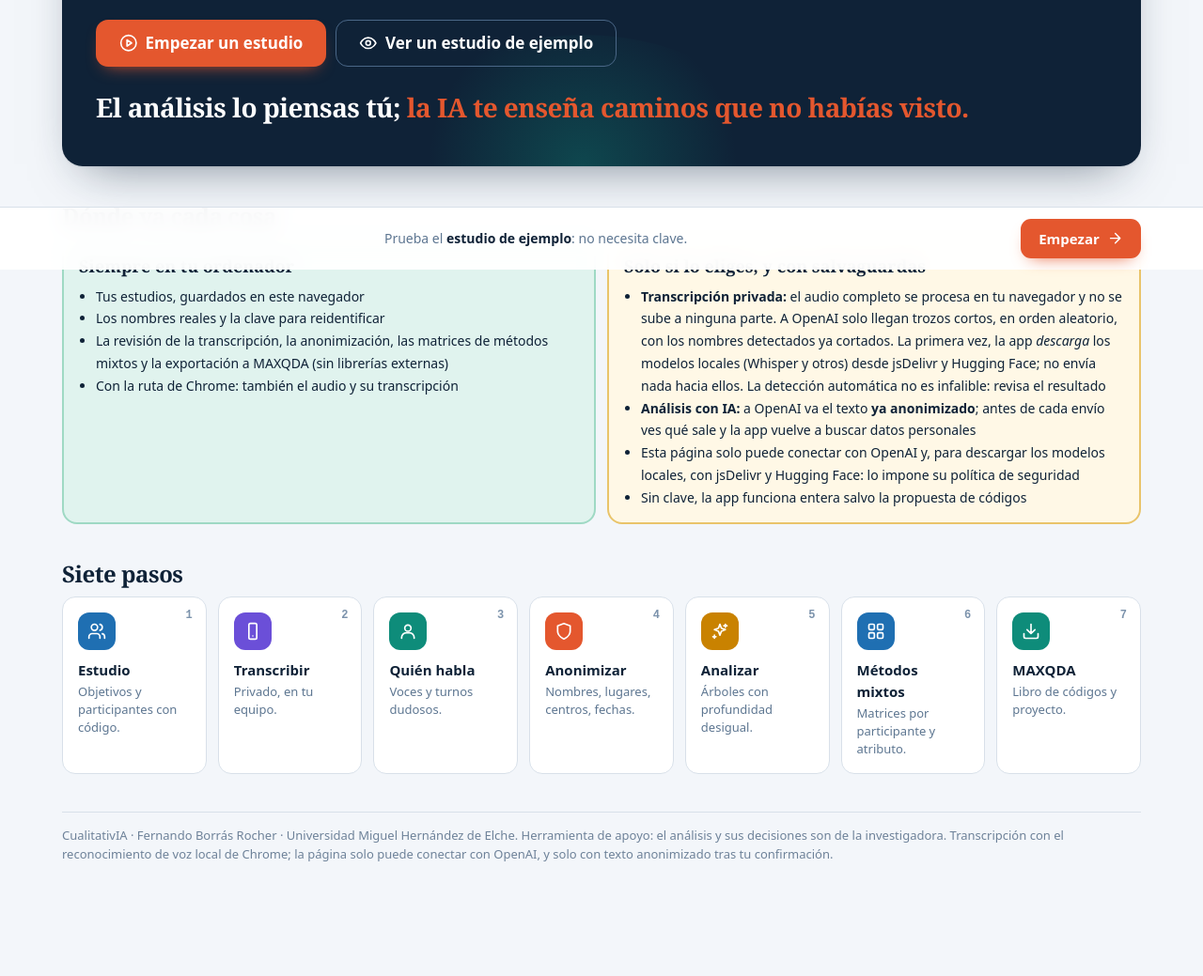
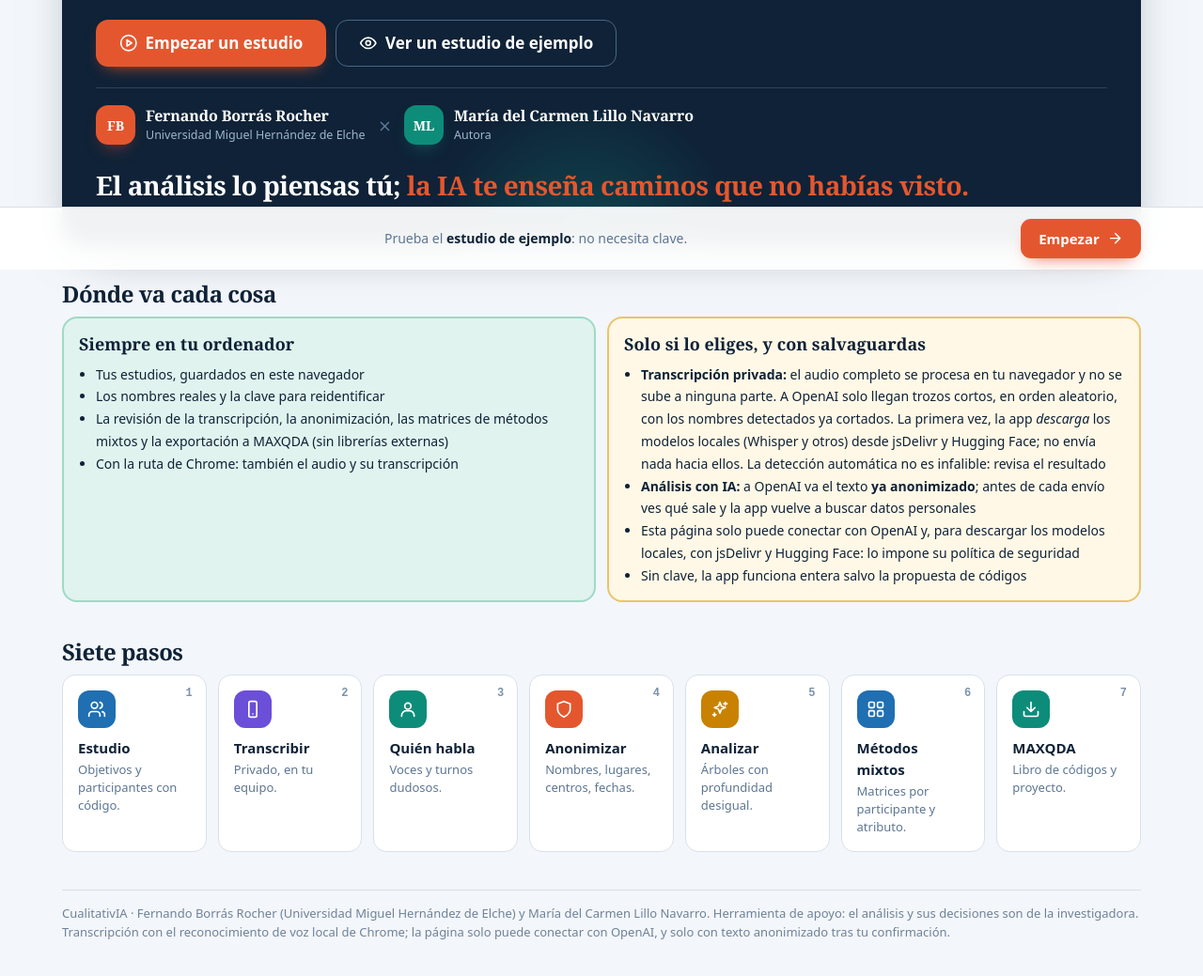
Before and after one commit to fborrasumh/cualitativia, a plain HTML site: page index.html in a window 1280 px wide. Shown: the part 513-1552 px from the top of the page at 94% size. Drawn offline with Linux system fonts and the light colour scheme.

Commit message:
Autoría: María del Carmen Lillo Navarro

```diff
--- a/index.html
+++ b/index.html
@@ -62,6 +62,7 @@
 </script>
 <meta charset="UTF-8">
 <meta name="viewport" content="width=device-width, initial-scale=1.0">
+<meta name="author" content="Fernando Borrás Rocher; María del Carmen Lillo Navarro">
 <title>CualitativIA · Investigación cualitativa privada: transcribir, anonimizar y codificar</title>
 <meta name="description" content="Transcribe entrevistas y grupos focales en tu ordenador con el reconocimiento local de Chrome, anonimiza antes de usar la IA y genera árboles de códigos a varios niveles con citas literales verificadas. Exporta a MAXQDA.">
 <link rel="preconnect" href="https://fonts.googleapis.com">
@@ -589,6 +590,7 @@
 .seg.dud{background:#FFF8E6;box-shadow:inset 4px 0 0 #E9A23B}.seg .okbtn{color:#0B5A4E}
 .voz{display:flex;gap:10px;align-items:center;flex-wrap:wrap;padding:7px 0;border-bottom:1px solid var(--linea-2)}.voz b{min-width:70px}.voz select{padding:5px 8px;border:1.5px solid var(--linea);border-radius:8px}
 .nodo details{margin:4px 0}.nodo summary{cursor:pointer;font-size:12.5px;color:var(--acero)}
+.cu-autores{display:flex;gap:14px;align-items:center;flex-wrap:wrap;margin-top:22px;padding-top:18px;border-top:1px solid rgba(255,255,255,.14)}.cu-autor{display:flex;gap:11px;align-items:center}.cu-autor b{display:block;color:#fff;font:700 16px var(--display);letter-spacing:-.01em}.cu-autor small{display:block;color:#9DB6CD;font-size:12.5px}.cu-av{width:42px;height:42px;border-radius:13px;background:var(--c);color:#fff;display:grid;place-items:center;font:800 14px var(--display);flex:none;box-shadow:0 10px 20px -12px var(--c)}.cu-y{font:300 24px var(--display);color:#5D7C9B}
 </style>
 </head>
 <body>
@@ -661,6 +663,7 @@
     <h1>Tus entrevistas, <em>en tu ordenador</em></h1>
     <p class="lede">Transcribe audio y vídeo en tu propio ordenador: separa las voces, localiza los nombres y los corta del audio antes de enviar a OpenAI solo trozos sueltos, sin nombres (o, si lo prefieres, usa solo el reconocimiento local de Chrome, sin enviar nada). Revisa los turnos dudosos, asigna quién habla, anonimiza nombres, lugares y centros y, solo entonces, si quieres, pide a la IA árboles de códigos a varios niveles y desde varias interpretaciones, con citas literales comprobadas. Lo exportas a MAXQDA y sigues trabajando como siempre.</p>
     <div class="actions"><button class="btn btn-primary btn-big" id="btnStart" type="button"><svg class="i"><use href="#i-play"/></svg>Empezar un estudio</button><button class="btn btn-ghost btn-big" id="btnDemo" type="button"><svg class="i"><use href="#i-eye"/></svg>Ver un estudio de ejemplo</button></div>
+    <div class="cu-autores"><div class="cu-autor"><span class="cu-av" style="--c:#E4572E">FB</span><div><b>Fernando Borrás Rocher</b><small>Universidad Miguel Hernández de Elche</small></div></div><span class="cu-y">×</span><div class="cu-autor"><span class="cu-av" style="--c:#0E8C7A">ML</span><div><b>María del Carmen Lillo Navarro</b><small>Autora</small></div></div></div>
     <p class="quote">El análisis lo piensas tú; <span>la IA te enseña caminos que no habías visto.</span></p>
   </div>
   <h2 class="sec-title">Dónde va cada cosa</h2>
@@ -777,7 +780,7 @@
 </section>
 </main>
 
-<footer><hr><p>CualitativIA · Fernando Borrás Rocher · Universidad Miguel Hernández de Elche. Herramienta de apoyo: el análisis y sus decisiones son de la investigadora. Transcripción con el reconocimiento de voz local de Chrome; la página solo puede conectar con OpenAI, y solo con texto anonimizado tras tu confirmación.</p></footer>
+<footer><hr><p>CualitativIA · Fernando Borrás Rocher (Universidad Miguel Hernández de Elche) y María del Carmen Lillo Navarro. Herramienta de apoyo: el análisis y sus decisiones son de la investigadora. Transcripción con el reconocimiento de voz local de Chrome; la página solo puede conectar con OpenAI, y solo con texto anonimizado tras tu confirmación.</p></footer>
 <div class="bottomnav"><div class="bn-in"><button class="btn btn-ghost" id="navBack" type="button"><svg class="i"><use href="#i-left"/></svg>Atrás</button><div class="bn-hint" id="navHint"></div><button class="btn btn-primary" id="navNext" type="button"><span id="navNextTxt">Siguiente</span><svg class="i"><use href="#i-right"/></svg></button></div></div>
 <div class="modal" id="mEnvio" role="dialog" aria-modal="true" aria-labelledby="mEnT"><div class="modal-box envio"><div class="modal-head"><h2 id="mEnT">Esto es lo que saldría hacia OpenAI</h2><button type="button" data-close>Cerrar</button></div><div class="modal-body"><div id="envioInfo"></div><pre id="envioTxt"></pre><label style="display:flex;gap:8px;font-size:14px;margin:12px 0"><input type="checkbox" id="envioOk"> He revisado el texto y confirmo que puede salir de mi ordenador anonimizado.</label><div class="actions"><button class="btn btn-primary" id="envioSi" type="button" disabled>Enviar y analizar</button><button class="btn btn-ghost" data-close type="button">Cancelar</button></div></div></div></div>
 <div class="modal" id="mProy" role="dialog" aria-modal="true" aria-labelledby="mPrT"><div class="modal-box"><div class="modal-head"><h2 id="mPrT">Mis estudios</h2><button type="button" data-close>Cerrar</button></div><div class="modal-body"><div id="proys"></div><div class="actions" style="margin-top:12px"><label class="btn btn-ghost btn-sm" for="fileJson" style="cursor:pointer"><svg class="i"><use href="#i-upload"/></svg>Abrir una copia (.json)</label><input type="file" id="fileJson" accept=".json" hidden></div></div></div></div>
@@ -788,7 +791,7 @@
 "use strict";
 /* ══════════════════════════════════════════════════════════
    CualitativIA · investigación cualitativa privada
-   Fernando Borrás Rocher · Universidad Miguel Hernández de Elche
+   Fernando Borrás Rocher (Universidad Miguel Hernández de Elche) y María del Carmen Lillo Navarro
    ══════════════════════════════════════════════════════════ */
 const $ = id => document.getElementById(id), $$ = s => [...document.querySelectorAll(s)];
 const esc = s => String(s ?? '').replace(/[&<>"]/g, c => ({'&':'&amp;','<':'&lt;','>':'&gt;','"':'&quot;'}[c]));
```
